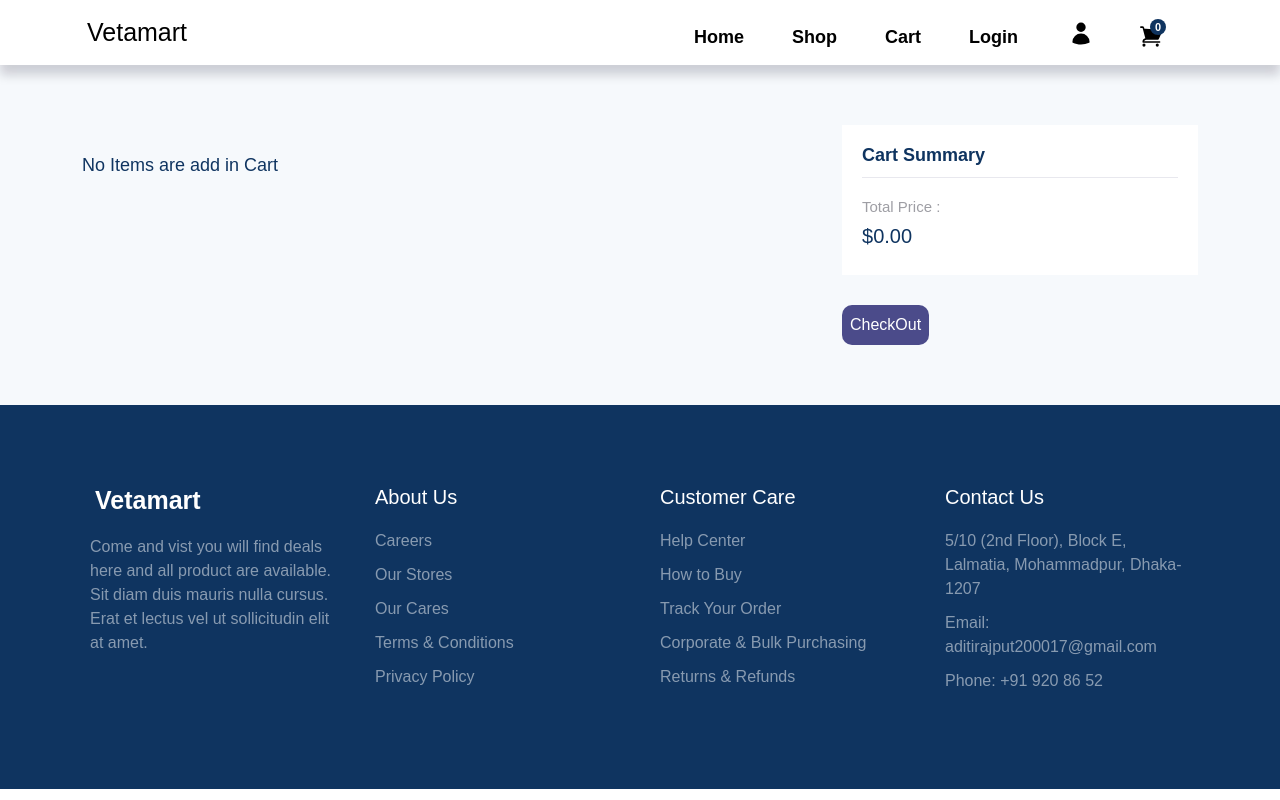
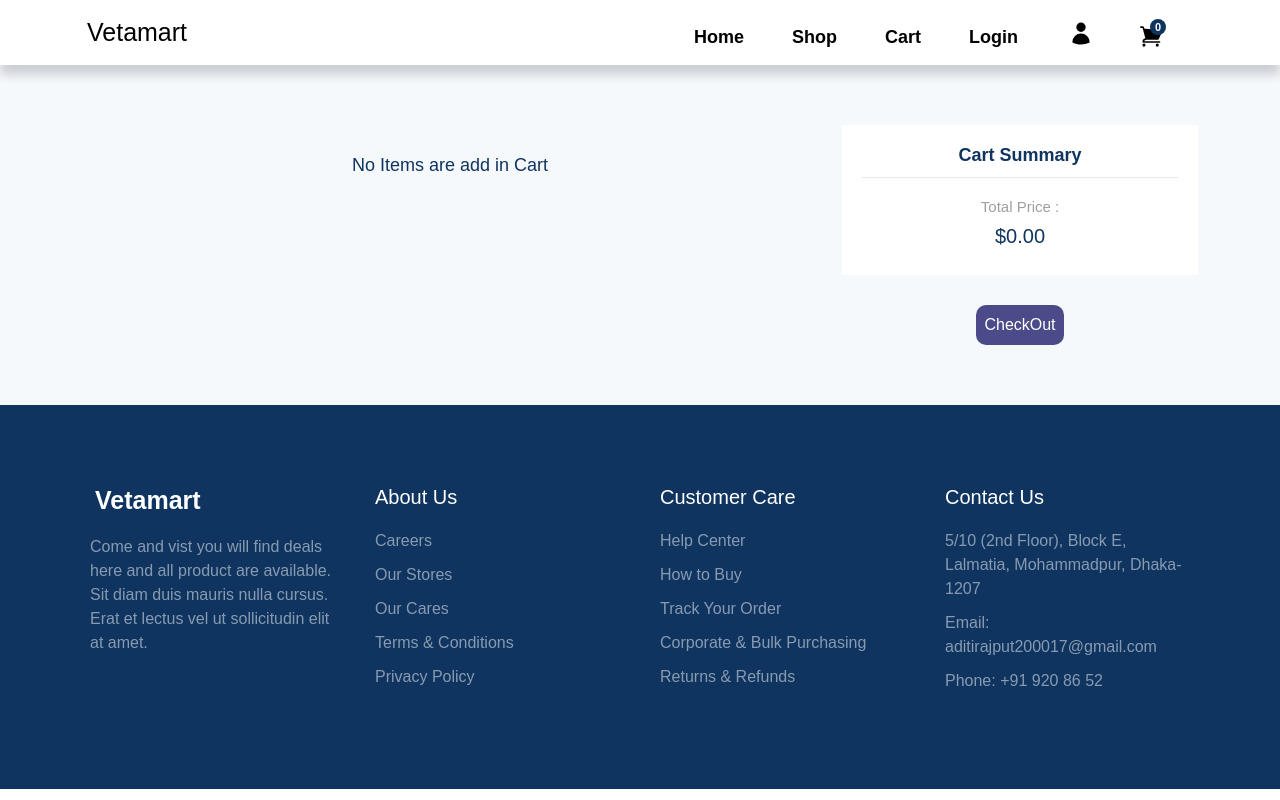
Before and after one commit to aditirajputgit/assignment-repliq, a React (Create React App) app: page /cart in a window 1280 px wide. Built offline with nearby package versions, Linux system fonts and the light colour scheme.

Commit message:
Checkout section done with item display in cart and total amount of price is neede to pay

```diff
--- a/src/App.js
+++ b/src/App.js
@@ -14,6 +14,7 @@
 const NotFound = lazy(() => import("./pages/NotFound"));
 const AdminDashBoard = lazy(() => import("./pages/Admin"));
 const Customer = lazy(()=>import("./pages/Customer"));
+const CheckOut = lazy(() => import("./pages/Checkout"));
 export const DataContainer = createContext();
 
 function App() {
@@ -68,6 +69,7 @@
             <Route path="/register" element={<RegisterForm />} />
             <Route path="/admin" element={<AdminDashBoard />} />
             <Route path="/customer" element={<Customer />} />
+            <Route path="/checkout" element={<CheckOut />} />
             <Route path="*" element={<NotFound />} />
           </Routes>
           <Footer />
--- a/src/pages/Cart.jsx
+++ b/src/pages/Cart.jsx
@@ -2,6 +2,7 @@
 import { DataContainer } from "../App"
 import { Col, Container, Row } from "react-bootstrap";
 import "./pages.css"
+import { Link } from "react-router-dom";
 
 const Cart = () => {
   const { CartItem, addToCart, decreaseQty, deleteProduct} =useContext(DataContainer);
@@ -67,7 +68,9 @@
                 <h3>${totalPrice}.00</h3>
               </div>
             </div>
-            <button className="checkout-button" >CheckOut</button>
+            <Link to="/checkout">
+              <button className="checkout-button">CheckOut</button>
+            </Link>
           </Col>
         </Row>
       </Container>
--- a/src/pages/Checkout.jsx
+++ b/src/pages/Checkout.jsx
@@ -1,10 +1,61 @@
+import { useContext } from "react";
+import { DataContainer } from "../App";
+import { Col, Container, Row } from "react-bootstrap";
+import "./pages.css";
 
-function CheckOut() {
-    return(
-        <>
-            <h1>Checkout</h1>
-        </>
-    )
-}
+const CheckOut = () => {
+  const { CartItem } =
+    useContext(DataContainer);
+  const totalPrice = CartItem.reduce(
+    (price, item) => price + item.qty * item.price,
+    0
+  );
 
-export default CheckOut
+  function addingItem() {
+    return CartItem.map((item) => {
+      const productQty = item.price * item.qty;
+      return (
+        <div className="cart-list" key={item.id}>
+          <Row>
+            <Col className="image-holder" sm={4} md={3}>
+              <img src={item.imgUrl} alt="" />
+            </Col>
+            <Col sm={8} md={9}>
+              <Row className="cart-content justify-content-center">
+                <Col xs={12} sm={9} className="cart-details">
+                  <h3>{item.productName}</h3>
+                  <h4>
+                    ${item.price}.00 * {item.qty}
+                    <span>${productQty}.00</span>
+                  </h4>
+                </Col>
+              </Row>
+            </Col>
+          </Row>
+        </div>
+      );
+    });
+  }
+
+  return (
+    <section className="cart-items ">
+      <Container>
+        <Row className="justify-content-center">
+          <Col md={8}>{addingItem()}</Col>
+        </Row>
+        <Col md={4}>
+          <div className="cart-total">
+            <div className=" d_flex">
+              <h4>Total Price :</h4>
+              <h3>${totalPrice}.00</h3>
+            </div>
+          </div>
+
+          <button className="pay-button">Pay</button>
+        </Col>
+      </Container>
+    </section>
+  );
+};
+
+export default CheckOut;
--- a/src/pages/pages.css
+++ b/src/pages/pages.css
@@ -125,3 +125,20 @@
     display: inline;
   }
 }
+.pay-button{
+    text-align: center;
+    background-color: #1d2634;
+    color: white;
+    padding: .5rem;
+    width: 3.5rem;
+    font-weight: bold;
+    font-size: 1.5rem;
+    border-radius: 10px;
+}
+.cart-items {
+    display: flex;
+    justify-content: center;
+    text-align: center;
+    align-items: center;
+    height: 100%;
+}
```
